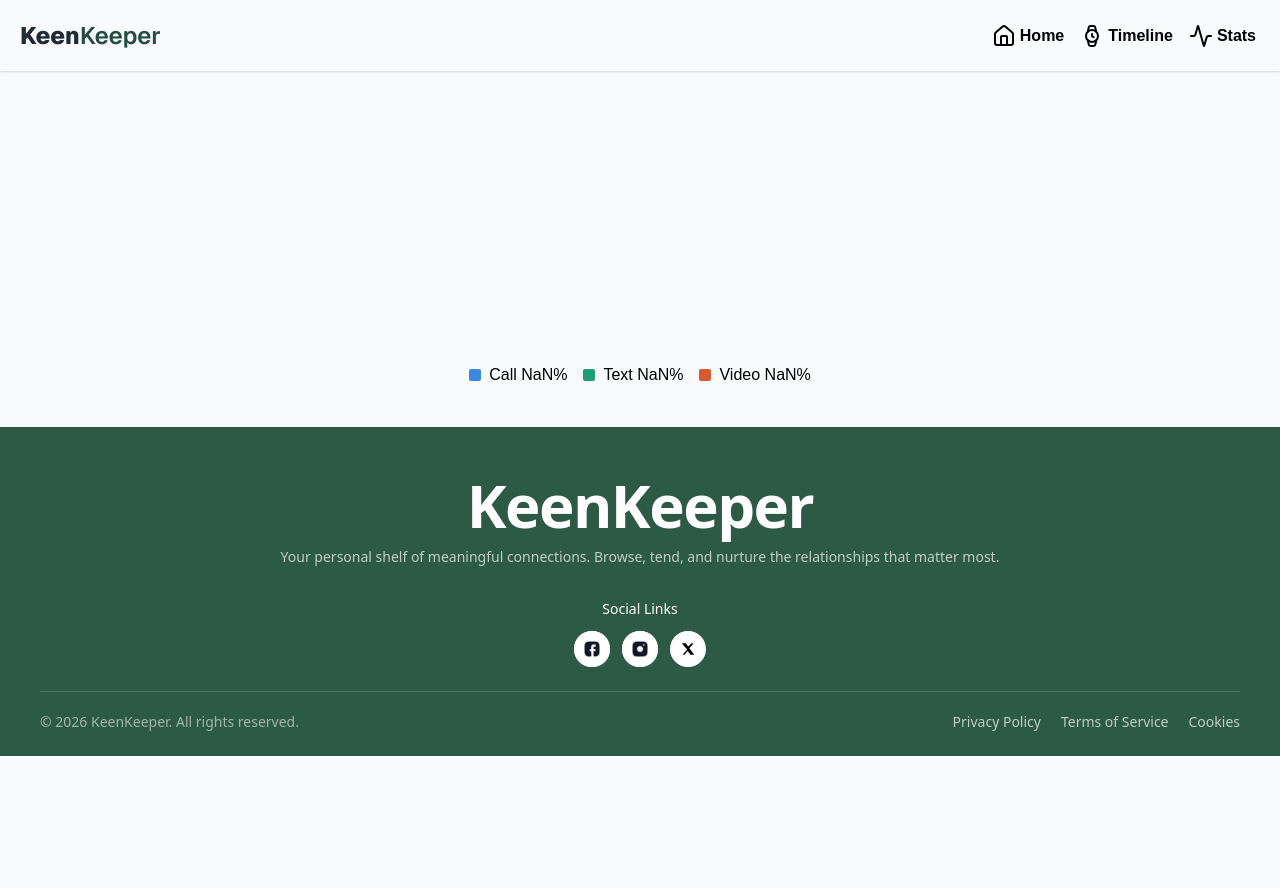
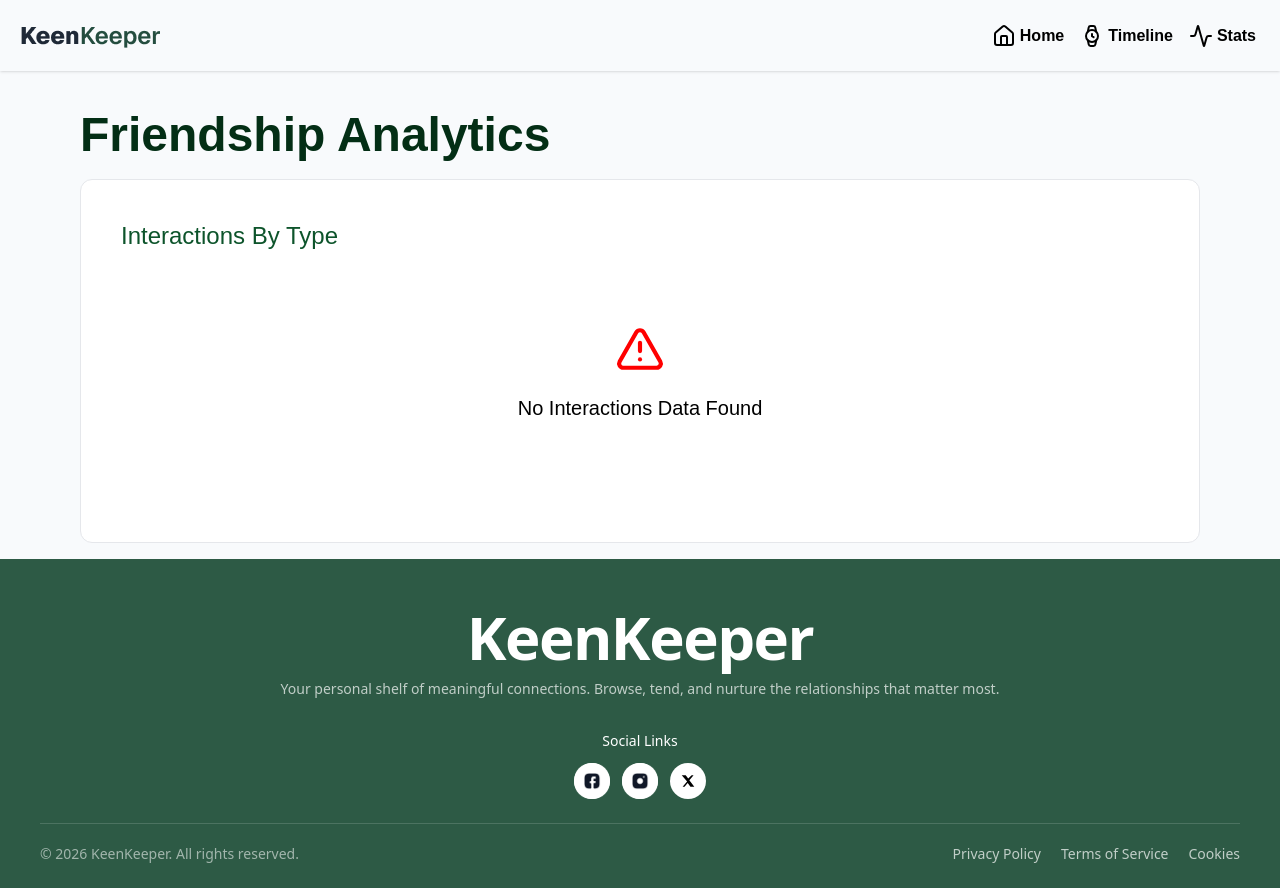
Before and after one commit to rj-roy/keen-keeper, a Next.js app: page /stats in a window 1280 px wide. Before the commit the page ends 800 px from the top, so only its background shows below. Built offline with nearby package versions, Linux system fonts and the light colour scheme.

Commit message:
stats updatd

```diff
--- a/src/app/components/donoutChart/DonoutChart.jsx
+++ b/src/app/components/donoutChart/DonoutChart.jsx
@@ -2,8 +2,9 @@
 import { useEffect, useRef } from "react";
 import Chart from "chart.js/auto";
 import { useInteractions } from "@/app/context/dContext";
+import { AlertCircle, AlertTriangle } from "lucide-react";
 
-const COLORS = ["#378ADD", "#1D9E75", "#D85A30"];
+const COLORS = ["#254e40", "#8038f3", "#37a162"];
 const LABELS = ["Call", "Text", "Video"];
 
 export default function DonutChart() {
@@ -56,8 +57,16 @@ export default function DonutChart() {
     }, [data, interactions, total]);
 
     return (
-        <div className="p-10 space-y-3">
-            <div className="relative w-full h-60">
+        <div className="space-y-3 bg-white border border-gray-200 rounded-xl p-10 pb-15">
+            <h3 className="text-2xl text-green-900">Interactions By Type</h3>
+            {
+                total === 0 ?
+                <div className="mx-auto flex flex-col justify-center items-center space-y-5 py-15">
+                    <AlertTriangle size={50} color="red"/>
+                    <div className="text-xl font-medium text-center">No Interactions Data Found</div>
+                </div> :
+                    <div className="space-y-3">
+                        <div className="relative w-full">
                             <canvas ref={canvasRef} role="img" aria-label="Donut chart of interactions by type" />
                         </div>
                         <div className="flex gap-4 items-center justify-center">
@@ -69,5 +78,7 @@ export default function DonutChart() {
                             ))}
                         </div>
                     </div>
+            }
+        </div>
     );
 };
--- a/src/app/layout.js
+++ b/src/app/layout.js
@@ -12,14 +12,14 @@ export const metadata = {
 export default function RootLayout({ children }) {
   return (
     <html lang="en">
-      <body className="min-h-full flex flex-col bg-[#f8fafc]">
+      <body className="flex flex-col bg-[#f8fafc] min-h-screen">
         <Navbar/>
-        <main>
+        <main className="flex-1">
           <InteractionProvider>
             {children}
           </InteractionProvider>
         </main>
-        <Footer />
+        <Footer/>
       </body>
     </html>
   );
--- a/src/app/stats/page.jsx
+++ b/src/app/stats/page.jsx
@@ -2,7 +2,8 @@ import DonutChart from "../components/donoutChart/DonoutChart";
 
 const StatsPage = () => {
     return (
-        <div>
+        <div className="w-full max-w-6xl mx-auto p-4 pt-10 space-y-5">
+            <h2 className="text-5xl text-green-950 font-bold">Friendship Analytics</h2>
             <DonutChart/>
         </div>
     );
--- a/src/app/timeline/page.jsx
+++ b/src/app/timeline/page.jsx
@@ -1,5 +1,5 @@
 "use client";
-import { Handshake } from "lucide-react";
+import { AlertTriangle, Handshake } from "lucide-react";
 import { useInteractions } from "../context/dContext";
 import TimeLineDetails from "../components/timelineDetails/page";
 import { useState } from "react";
@@ -9,7 +9,7 @@ const TimeLinePage = () => {
     console.log(interactions, "int");
 
     const [filter, setFilter] = useState("");
-    const filterData = filter ? interactions.filter((i)=> i.ctv === filter) : interactions;
+    const filterData = filter ? interactions.filter((i) => i.ctv === filter) : interactions;
     console.log(filterData, "fil");
 
     return (
@@ -17,19 +17,22 @@ const TimeLinePage = () => {
             <div className="w-full max-w-5xl mx-auto py-10 space-y-4 px-4">
                 <h2 className="text-3xl font-bold">Timeline</h2>
                 <select
-                value={filter}
-                onChange={(e)=> setFilter(e.target.value)}
-                className="bg-white border border-gray-300 p-3 w-50 text-gray-500">
+                    value={filter}
+                    onChange={(e) => setFilter(e.target.value)}
+                    className="bg-white border border-gray-300 p-3 w-50 text-gray-500">
                     <option value="none">Filter Timeline</option>
                     <option value="Call">Call</option>
                     <option value="Text">Text</option>
                     <option value="Video">Video</option>
                 </select>
-                { filter === "none" ?
+                {filter === "none" ?
                     interactions.map((t, i) => <TimeLineDetails key={i} it={t} />) :
                     filterData.length === 0 ?
-                    <div className="h-[50dvh] grid items-center justify-center text-2xl font-bold">Not Found any Data</div> :
-                    filterData.map((t, i) => <TimeLineDetails key={i} it={t} />)
+                        <div className="grid place-content-center place-items-center space-y-5 h-[40dvh]">
+                            <AlertTriangle size={50} color="red" />
+                            <div className="text-xl font-medium text-center">No Interactions Data Found</div>
+                        </div> :
+                        filterData.map((t, i) => <TimeLineDetails key={i} it={t} />)
                 }
             </div>
         </div>
```
Lines whose indentation alone changed are shown as unchanged.
